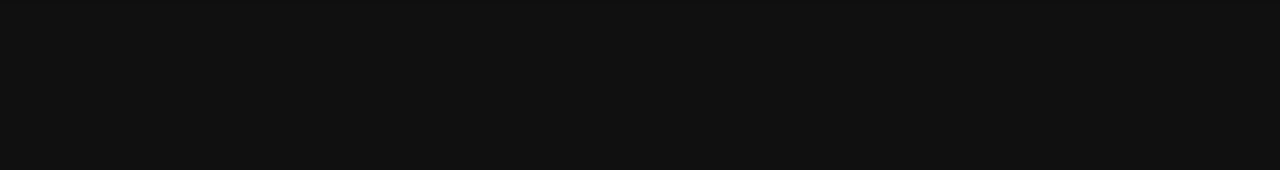
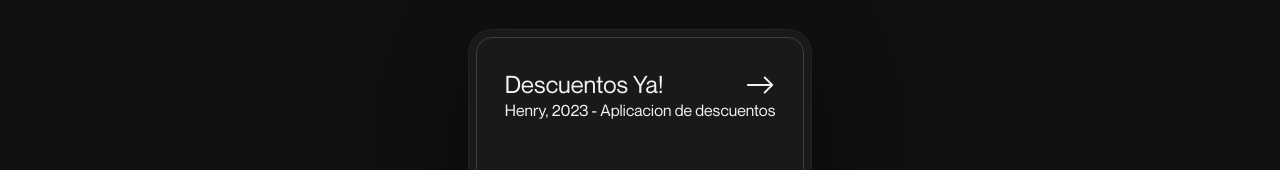
Before and after one commit to SnowDevLC/Portfolio, a React (Vite) app in the folder client/: page / in a window 1280 px wide. Shown: the part 163-333 px from the top of the page. Built offline with nearby package versions, Linux system fonts and the light colour scheme.

Commit message:
feat(Card): Add card

```diff
--- /dev/null
+++ b/client/src/components/Card/Card.jsx
@@ -0,0 +1,20 @@
+import style from "./Card.module.css";
+import { BsArrowRight } from "react-icons/bs";
+
+export default function Card() {
+    return (
+        <div className={style.cardOutline}>
+            <a href="" className={style.card}>
+                <div className={style.top}>
+                    <div className={style.titleRow}>
+                        <h2 className={style.title}>Descuentos Ya!</h2>
+                        <BsArrowRight size={30}/>
+                    </div>
+                    <h4 className={style.description}>Henry, 2023 - Aplicacion de descuentos</h4>
+                </div>
+                <img src="" alt="" />
+                <div className={style.bgColor}></div>
+            </a>
+        </div>
+    );
+}
--- /dev/null
+++ b/client/src/components/Card/Card.module.css
@@ -0,0 +1,43 @@
+.cardOutline {
+    outline-offset: -1px;
+    background-color: rgba(242, 242, 242, 0.04);
+    border-radius: 24px;
+    outline: 1px solid rgba(242, 242, 242, 0.05);
+    align-self: stretch;
+    padding: 8px;
+    position: relative;
+    box-shadow: 0 40px 80px rgba(0, 0, 0, 0.5);
+}
+
+.card {
+    height: 588px;
+    grid-row-gap: 56px;
+    background-image: linear-gradient(190deg, #252525, var(--background));
+    color: var(--on-background);
+    border: 1px solid #3d3d3d;
+    border-radius: 16px;
+    flex-direction: column;
+    padding-top: 32px;
+    padding-left: 28px;
+    padding-right: 28px;
+    text-decoration: none;
+    transition: border 0.4s cubic-bezier(0.165, 0.84, 0.44, 1);
+    display: flex;
+    position: relative;
+    overflow: hidden;
+}
+
+.titleRow {
+  display: flex;
+  justify-content: space-between;
+}
+
+@media screen and (min-width: 1440px) {
+    .card {
+        height: 696px;
+        grid-row-gap: 64px;
+        padding-top: 36px;
+        padding-left: 32px;
+        padding-right: 32px;
+    }
+}
--- /dev/null
+++ b/client/src/components/Projects/Projects.jsx
@@ -0,0 +1,12 @@
+import { Card } from "../index.js";
+import style from './Projects.module.css';
+
+export default function Projects() {
+  return (
+    <section className={style.projects}>
+      <div className={style.container}>
+          <Card />
+      </div>
+    </section>
+  );
+}
--- /dev/null
+++ b/client/src/components/Projects/Projects.module.css
@@ -0,0 +1,38 @@
+.projects {
+    display: flex;
+    flex-direction: column;
+    row-gap: 80px;
+    align-items: center;
+    padding-top: 184px; /*MODIFICAR DESPUES CUANDO HEADER-QUEDA EN 24PX*/
+    padding-bottom: 200px;
+    position: relative;
+}
+
+.container {
+    width: 882px;
+    display: flex;
+    flex-direction: column;
+    align-items: stretch;
+    row-gap: 48px;
+    position: relative;
+}
+
+
+@media screen and (min-width: 991px) {
+  .container {
+      width: auto;
+  }
+}
+
+@media screen and (min-width: 1440px) {
+    .container {
+        width: 1044px;
+    }
+}
+
+@media screen and (min-width: 1920px) {
+  .container {
+      width: 1440px;
+      row-gap: 80px;
+  }
+}
--- a/client/src/components/index.js
+++ b/client/src/components/index.js
@@ -1,3 +1,5 @@
 import NavBar from './NavBar/NavBar';
+import Card from './Card/Card';
+import Projects from './Projects/Projects';
 
-export { NavBar };
+export { NavBar, Card, Projects };
--- a/client/src/views/Work.jsx
+++ b/client/src/views/Work.jsx
@@ -1,9 +1,10 @@
-import { NavBar } from "../components";
+import { Projects, NavBar } from "../components";
 
 export default function Work() {
     return (
         <div>
             <NavBar />
+            <Projects />
         </div>
     );
 }
```
